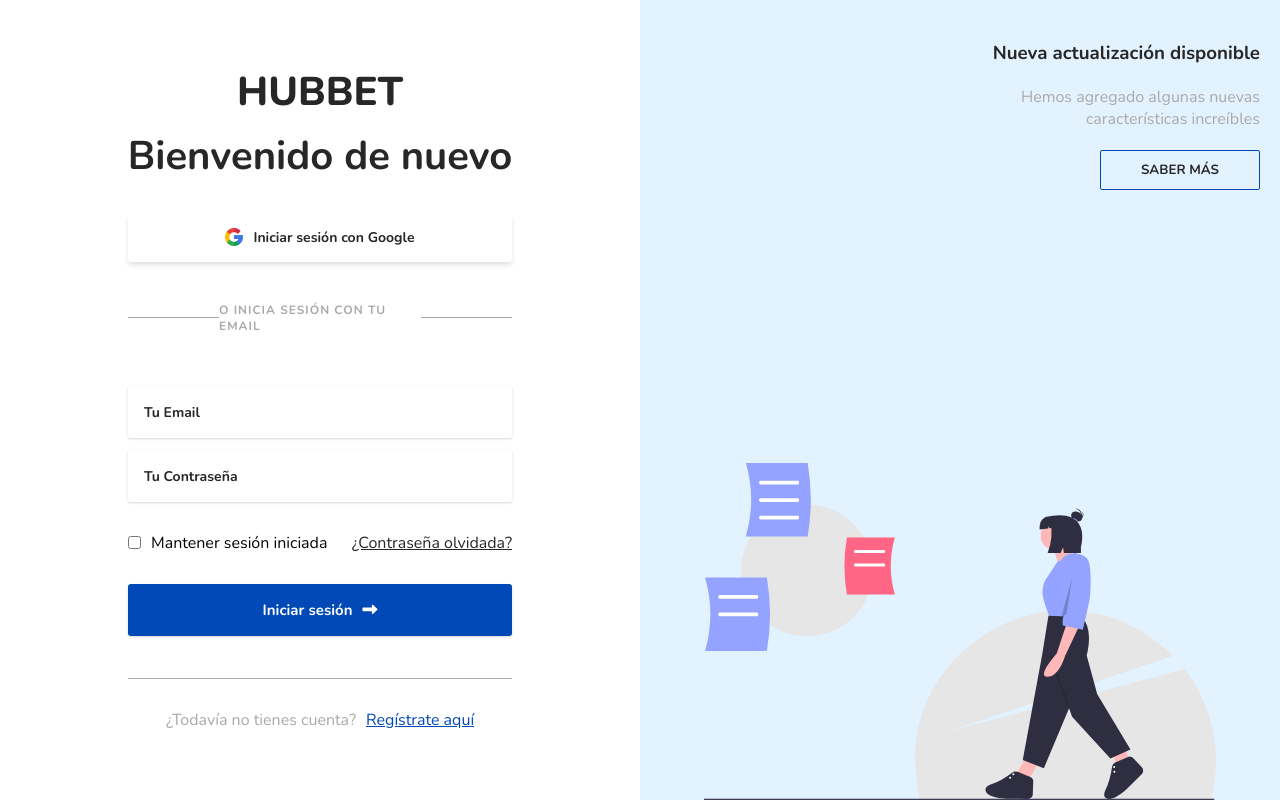
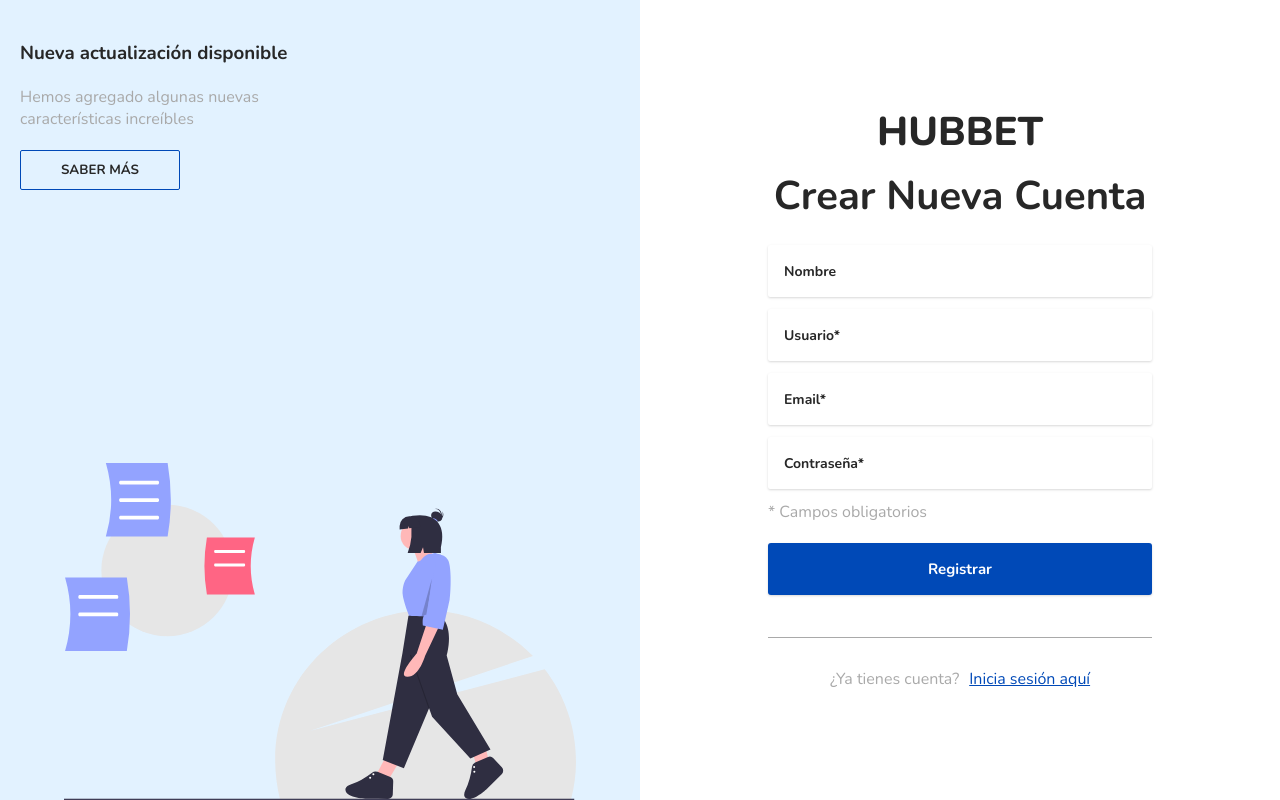
Before and after one commit to Ximoromero6/registro, a plain HTML site: page index.html in a window 1280 px wide. Drawn offline with nearby package versions, Linux system fonts and the light colour scheme.

Commit message:
changed some styles

```diff
--- a/index.html
+++ b/index.html
@@ -7,43 +7,39 @@
     <script src="https://kit.fontawesome.com/f32dfec8d8.js" crossorigin="anonymous"></script>
     <link rel="icon" href="images/globe.svg">
     <link rel="stylesheet" href="styles.css">
-    <title>Login - Hubbet</title>
+    <title>Registro - Hubbet</title>
 </head>
 
 <body>
     <div id="container">
         <div class="left">
-            <a href="index.html" class="logo">HUBBET</a>
-            <h2 class="title">Bienvenido de nuevo</h2>
-            <button class="googleButton"><img src="images/googleLogo.png" alt="">Iniciar sesión con Google</button>
-            <div class="separator">
-                <hr>
-                <span>O inicia sesión con tu email</span>
-                <hr>
-            </div>
-            <form id="formularioLogin">
-                <input type="email" placeholder="Tu Email" class="formField">
-                <input type="password" placeholder="Tu Contraseña" class="formField">
-                <div class="loginOptions">
-                    <div class="keepSesion">
-                        <input type="checkbox" id="mantenerSesion">
-                        <label for="mantenerSesion">Mantener sesión iniciada</label>
-                    </div>
-                    <a href="#0">¿Contraseña olvidada?</a>
-                </div>
-                <button type="submit" class="formField">Iniciar sesión <i
-                        class="fas fa-long-arrow-alt-right"></i></button>
-            </form>
-            <hr class="separator2">
-            <p class="linkRegistro">¿Todavía no tienes cuenta?<a href="#0">Regístrate aquí</a></p>
-        </div>
-        <div class="right">
             <div class="text">
                 <h3>Nueva actualización disponible</h3>
                 <p>Hemos agregado algunas nuevas características increíbles</p>
                 <button>SABER MÁS</button>
             </div>
         </div>
+        <div class="right">
+            <a href="index.html" class="logo">HUBBET</a>
+            <h2 class="title">Crear Nueva Cuenta</h2>
+            <form id="formularioRegistro">
+                <input type="text" placeholder="Nombre" class="formField">
+                <input type="text" placeholder="Usuario*" class="formField">
+                <input type="email" placeholder="Email*" class="formField">
+                <input type="password" placeholder="Contraseña*" class="formField">
+                <span>* Campos obligatorios</span>
+                <!--   <div class="loginOptions">
+                    <div class="keepSesion">
+                        <input type="checkbox" id="mantenerSesion">
+                        <label for="mantenerSesion">Mantener sesión iniciada</label>
+                    </div>
+                    <a href="#0">¿Contraseña olvidada?</a>
+                </div> -->
+                <button type="submit" class="formField">Registrar</button>
+            </form>
+            <hr class="separator2">
+            <p class="linkLogin">¿Ya tienes cuenta?<a href="#0">Inicia sesión aquí</a></p>
+        </div>
     </div>
 </body>
 
--- a/styles.scss
+++ b/styles.scss
@@ -20,7 +20,7 @@ body {
     margin: auto;
     display: flex;
     min-height: 100vh;
-    .left {
+    .right {
         flex: 1;
         display: flex;
         flex-direction: column;
@@ -41,64 +41,7 @@ body {
                 font-size: 30px;
             }
         }
-        .googleButton {
-            font-family: "Nunito", sans-serif;
-            display: flex;
-            align-items: center;
-            justify-content: center;
-            padding: 15px;
-            width: 60%;
-            border-radius: 4px;
-            border: none;
-            background: $whiteColor;
-            font-weight: bold;
-            text-align: center;
-            font-size: 14px;
-            cursor: pointer;
-            outline: 0;
-            color: $textColor;
-            margin-top: 20px;
-            box-shadow: 0 4px 6px -1px rgba(0, 0, 0, 0.1), 0 2px 4px -1px rgba(0, 0, 0, 0.06);
-            img {
-                width: 18px;
-                height: 18px;
-                margin-right: 10px;
-            }
-            @media (max-width: 768px) {
-                width: 90%;
-            }
-        }
-        .separator {
-            width: 60%;
-            justify-content: space-between;
-            display: flex;
-            align-items: center;
-            margin: 40px auto;
-            color: $grayColor;
-            @media (max-width: 768px) {
-                width: 90%;
-                margin: 30px auto;
-            }
-
-            hr {
-                width: 25%;
-                border: none;
-                border-top: 1px solid $grayColor;
-                @media (max-width: 576px) {
-                    width: 15%;
-                }
-            }
-            span {
-                text-transform: uppercase;
-                font-size: 12px;
-                font-weight: bold;
-                letter-spacing: 1px;
-                @media (max-width: 576px) {
-                    font-size: 10px;
-                }
-            }
-        }
-        #formularioLogin {
+        #formularioRegistro {
             width: 60%;
             @media (max-width: 768px) {
                 width: 90%;
@@ -138,38 +81,10 @@ body {
                 background-color: $primaryColor;
                 color: $whiteColor;
                 border-radius: 3px;
-                i {
-                    margin-left: 10px;
-                    transition: all 0.2s;
-                }
-                &:hover {
-                    i {
-                        margin-left: 20px;
-                    }
-                }
+                margin-top: 20px;
             }
-            .loginOptions {
-                display: flex;
-                justify-content: space-between;
-                align-items: center;
-                margin: 30px auto;
-                @media (max-width: 576px) {
-                    font-size: 12px;
-                }
-                .keepSesion {
-                    display: flex;
-                    align-items: center;
-                    justify-content: flex-start;
-                    input {
-                        margin-right: 10px;
-                    }
-                    label {
-                        cursor: pointer;
-                    }
-                }
-                a {
-                    color: $textColor;
-                }
+            span {
+                color: $grayColor;
             }
         }
         .separator2 {
@@ -182,7 +97,7 @@ body {
                 margin: 15px auto;
             }
         }
-        .linkRegistro {
+        .linkLogin {
             color: $grayColor;
             margin-bottom: 15px;
             a {
@@ -194,7 +109,7 @@ body {
             }
         }
     }
-    .right {
+    .left {
         background: #e2f2ff;
         flex: 1;
         background-image: url("images/4.svg");
@@ -208,14 +123,14 @@ body {
         .text {
             display: flex;
             flex-direction: column;
-            align-items: flex-end;
+            align-items: flex-start;
             margin: 40px 20px;
             h3 {
                 color: $textColor;
             }
             p {
                 max-width: 40%;
-                text-align: right;
+                text-align: left;
                 color: $grayColor;
                 margin: 20px 0;
             }
```
Also changed, not shown: styles.css, 1 other file.
